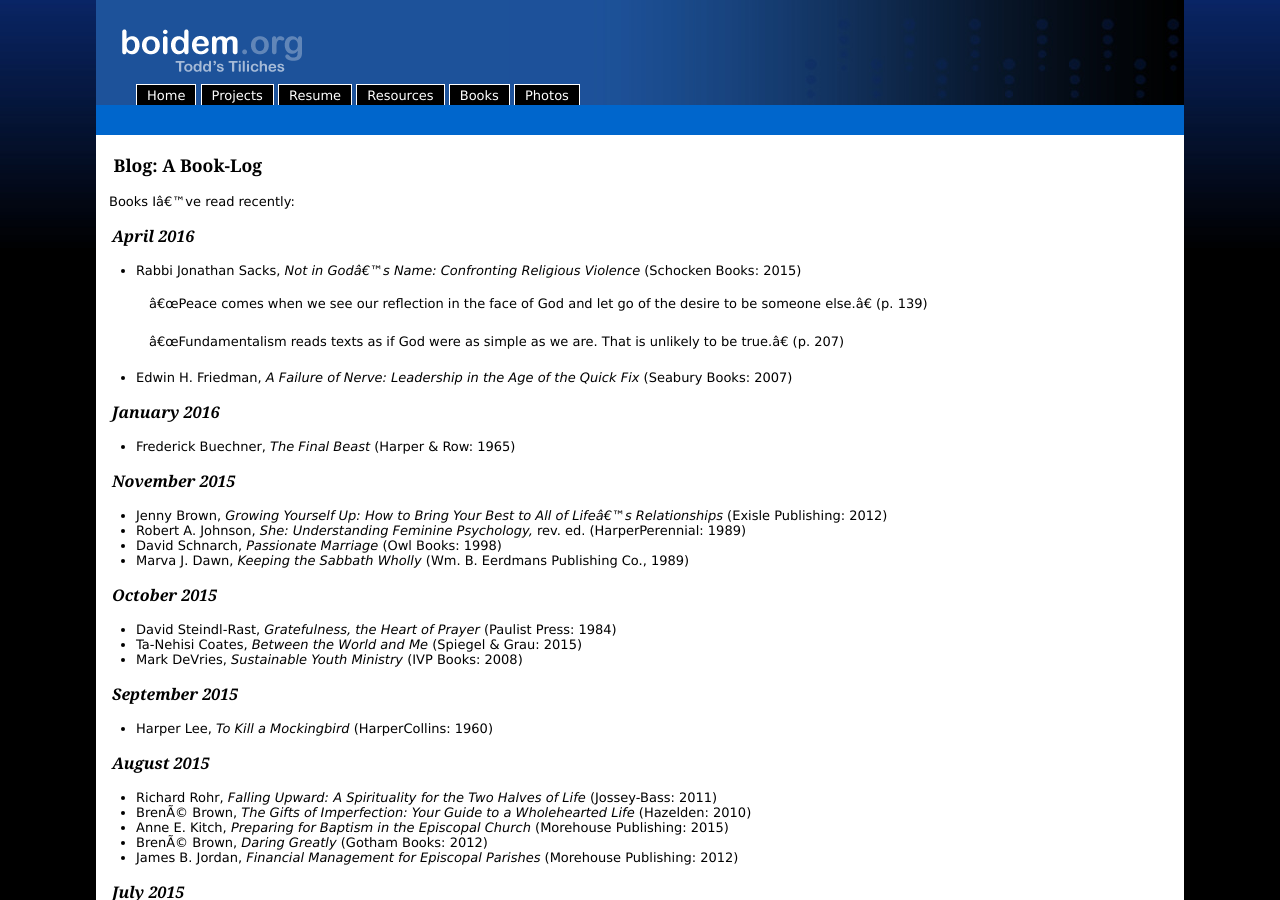
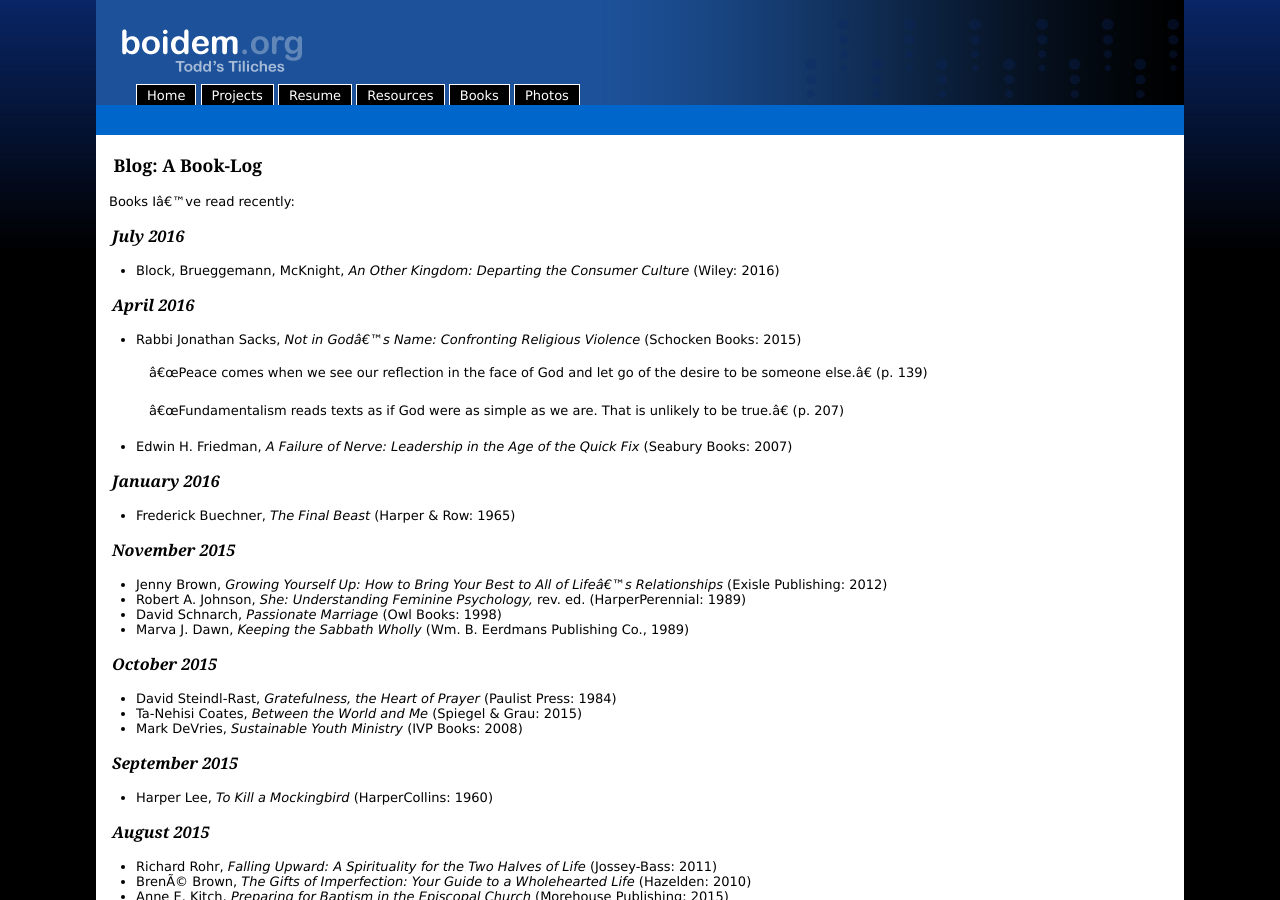
Before and after one commit to toddfoster/toddfoster.github.com, a Jekyll site: the page built from books.md, in a window 1280 px wide and 900 px high. Built offline with Jekyll 4.4.1, drawn with Linux system fonts in a browser that asks for light colours.

Commit message:
Block, et al

```diff
--- a/books.md
+++ b/books.md
@@ -6,6 +6,9 @@ layout: default
 # Blog: A Book-Log
 
 Books I've read recently:
+
+## July 2016
+* Block, Brueggemann, McKnight, _An Other Kingdom: Departing the Consumer Culture_ (Wiley: 2016)
 
 ## April 2016
 * Rabbi Jonathan Sacks, _Not in God's Name: Confronting Religious Violence_ (Schocken Books: 2015)
```
